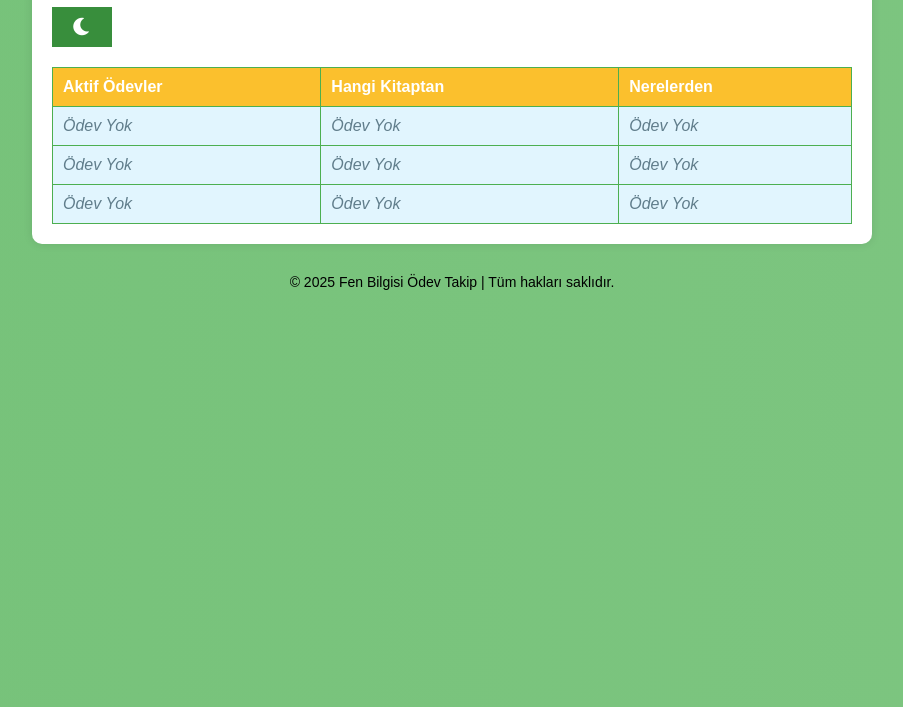
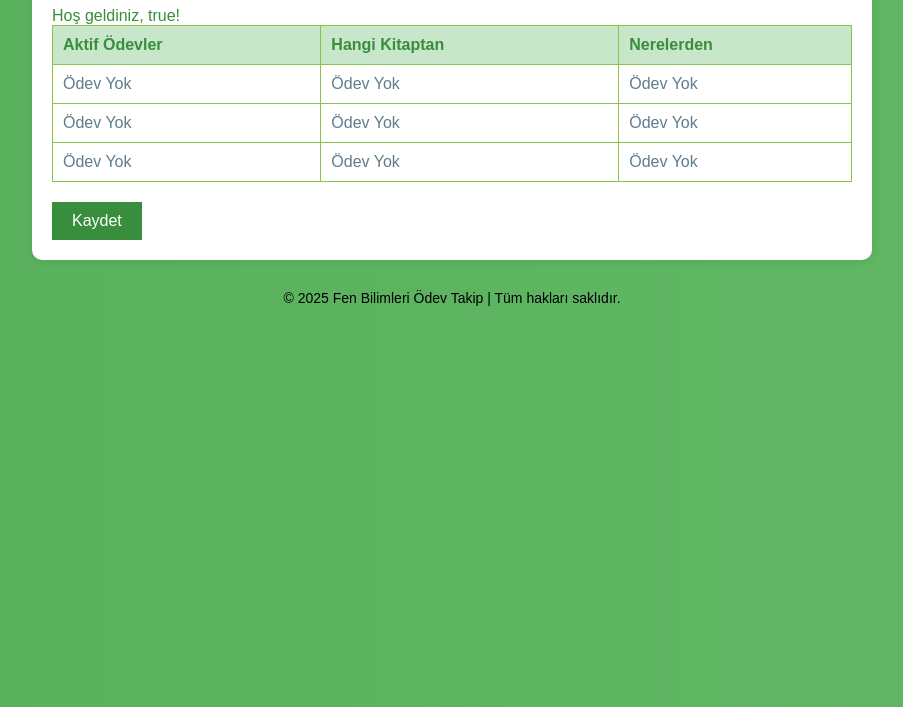
Before and after one commit to inan892/Inan-app.github.io, a plain HTML site: page fen.html in a window 1280 px wide. Shown: the part 93-800 px from the top of the page, without its empty margins (188-1091 px from the left). Drawn offline with Linux system fonts and the light colour scheme; sample sign-in values are in the browser's storage.

Commit message:
Update fen.html

```diff
--- a/fen.html
+++ b/fen.html
@@ -3,17 +3,74 @@
 <head>
     <meta charset="UTF-8">
     <meta name="viewport" content="width=device-width, initial-scale=1.0">
-    <title>Fen Bilgisi Ödev Takip Tablosu</title>
+    <title>Fen Bilimleri Ödev Takip Tablosu</title>
     <link rel="icon" href="favicon.ico" type="image/x-icon">
-    <!-- Font Awesome -->
     <link rel="stylesheet" href="https://cdnjs.cloudflare.com/ajax/libs/font-awesome/6.0.0-beta3/css/all.min.css">
     <style>
+        body {
+            font-family: Arial, sans-serif;
+            background: #e8f5e9; /* Yeşil tonları */
+            margin: 0;
+            padding: 0;
+            color: #333;
+        }
+
+        .container {
+            width: 80%;
+            margin: 0 auto;
+            padding: 20px;
+            background-color: #fff;
+            box-shadow: 0 2px 10px rgba(0, 0, 0, 0.1);
+            margin-top: 50px;
+            border-radius: 10px;
+        }
+
+        table {
+            width: 100%;
+            border-collapse: collapse;
+        }
+
+        th, td {
+            padding: 10px;
+            text-align: left;
+            border: 1px solid #8bc34a; /* Yeşil tonunda sınırlar */
+        }
+
+        th {
+            background-color: #c8e6c9; /* Açık yeşil */
+        }
+
+        td[contenteditable="true"] {
+            background-color: #e8f5e9;
+            cursor: pointer;
+        }
+
+        footer {
+            text-align: center;
+            margin-top: 50px;
+            font-size: 14px;
+        }
+
+        #saveButton {
+            padding: 10px 20px;
+            background-color: #388e3c; /* Yeşil buton */
+            color: white;
+            border: none;
+            cursor: pointer;
+            font-size: 16px;
+            margin-top: 20px;
+        }
+
+        #saveButton:hover {
+            background-color: #2e7d32; /* Koyu yeşil hover efekti */
+        }
+
         /* Renk Paleti */
         :root {
-            --primary-color: #4caf50; /* Yeşil Tema */
-            --secondary-color: #388e3c;
-            --accent-color: #fbc02d;
-            --background-light: #e3f2fd;
+            --primary-color: #388e3c; /* Yeşil Tema */
+            --secondary-color: #81c784;
+            --accent-color: #4caf50;
+            --background-light: #e8f5e9;
             --background-dark: #2c3e50;
             --text-light: #ffffff;
             --text-dark: #000000;
@@ -24,7 +81,7 @@
             font-family: Arial, sans-serif;
             margin: 0;
             padding: 0;
-            background: linear-gradient(270deg, #81c784, #66bb6a);
+            background: linear-gradient(270deg, #66bb6a, #43a047); /* Yeşil gradyanı */
             background-size: 400% 400%;
             animation: bgMove 10s infinite alternate;
             color: var(--primary-color);
@@ -34,19 +91,6 @@
         @keyframes bgMove {
             0% { background-position: 0% 50%; }
             100% { background-position: 100% 50%; }
-        }
-
-        /* Gece Modu Arka Plan Animasyonu */
-        @keyframes nightBackground {
-            0% {
-                background: linear-gradient(45deg, #2c3e50, #34495e, #7f8c8d, #95a5a6);
-            }
-            50% {
-                background: linear-gradient(45deg, #2f3640, #4e5d6c, #8e979f, #7f8c8d);
-            }
-            100% {
-                background: linear-gradient(45deg, #2c3e50, #34495e, #7f8c8d, #95a5a6);
-            }
         }
 
         .container {
@@ -79,70 +123,6 @@
             }
         }
 
-        /* Gece/Gündüz Modu */
-        body.dark-mode {
-            background: linear-gradient(45deg, #2c3e50, #34495e, #7f8c8d, #95a5a6);
-            animation: nightBackground 10s infinite alternate;
-            color: var(--text-light);
-        }
-
-        .container.dark-mode {
-            background-color: #34495e;
-        }
-
-        /* Tablo ve Butonlar */
-        table {
-            width: 100%;
-            border-collapse: collapse;
-            margin-top: 20px;
-        }
-
-        table, th, td {
-            border: 1px solid var(--primary-color);
-        }
-
-        th, td {
-            padding: 10px;
-            text-align: left;
-        }
-
-        th {
-            background: var(--accent-color);
-            color: var(--text-light);
-        }
-
-        td {
-            background-color: #bbdefb;
-        }
-
-        td.readonly {
-            background-color: #e1f5fe;
-            font-style: italic;
-        }
-
-        /* Gece/Gündüz Modu Butonu */
-        #mode-toggle {
-            background-color: var(--secondary-color);
-            color: var(--text-light);
-            padding: 10px 20px;
-            border: none;
-            cursor: pointer;
-            margin-top: 20px;
-            font-size: 20px;
-            transition: background-color 0.3s;
-            display: flex;
-            align-items: center;
-            justify-content: center;
-        }
-
-        #mode-toggle:hover {
-            background-color: #388e3c;
-        }
-
-        #mode-toggle .icon {
-            margin-right: 10px;
-        }
-
         footer {
             text-align: center;
             font-size: 14px;
@@ -150,26 +130,19 @@
             margin-top: 30px;
         }
 
-        /* Ödev Yok yazılarının renk düzeni */
         .readonly {
             color: var(--text-muted);
         }
 
-        body.dark-mode .readonly {
-            color: var(--text-dark);
-        }
-        p{
+        p {
             color: #000000;
         }
     </style>
 </head>
 <body>
     <div class="container">
-        <h1>Fen Bilgisi</h1>
-        <button id="mode-toggle">
-            <span id="mode-icon" class="fas fa-moon"></span> <!-- Başlangıçta ay simgesi -->
-        </button>
-
+        <h1>Fen Bilimleri Ödev Takip</h1>
+        <div id="welcomeMessage"></div>
         <table>
             <tr>
                 <th>Aktif Ödevler</th>
@@ -177,41 +150,81 @@
                 <th>Nerelerden</th>
             </tr>
             <tr>
-                <td class="readonly">Ödev Yok</td>
+                <td id="assignment1" class="readonly">Ödev Yok</td>
                 <td class="readonly">Ödev Yok</td>
                 <td class="readonly">Ödev Yok</td>
             </tr>
             <tr>
-                <td class="readonly">Ödev Yok</td>
+                <td id="assignment2" class="readonly">Ödev Yok</td>
                 <td class="readonly">Ödev Yok</td>
                 <td class="readonly">Ödev Yok</td>
             </tr>
             <tr>
-                <td class="readonly">Ödev Yok</td>
+                <td id="assignment3" class="readonly">Ödev Yok</td>
                 <td class="readonly">Ödev Yok</td>
                 <td class="readonly">Ödev Yok</td>
             </tr>
         </table>
+
+        <button id="saveButton">Kaydet</button>
     </div>
 
     <footer>
-        <p>&copy; 2025 Fen Bilgisi Ödev Takip | Tüm hakları saklıdır.</p>
+        <p>&copy; 2025 Fen Bilimleri Ödev Takip | Tüm hakları saklıdır.</p>
     </footer>
 
     <script>
-        // Gece/Gündüz Modu Değişimi
-        document.getElementById('mode-toggle').addEventListener('click', function () {
-            document.body.classList.toggle('dark-mode');
-            document.querySelector('.container').classList.toggle('dark-mode');
+        window.addEventListener('load', function() {
+            const loggedInUser = localStorage.getItem('loggedInUser');
+            const welcomeMessage = document.getElementById('welcomeMessage');
+            const saveButton = document.getElementById('saveButton');
 
-            let icon = document.getElementById('mode-icon');
-            if (document.body.classList.contains('dark-mode')) {
-                icon.classList.remove('fa-moon');
-                icon.classList.add('fa-sun'); // Gündüz simgesine geçiş
+            if (loggedInUser) {
+                welcomeMessage.textContent = `Hoş geldiniz, ${loggedInUser}!`;
+
+                // Sadece operatörlerin ödevleri değiştirmesine izin ver
+                if (loggedInUser === 'uras' || loggedInUser === 'inan') {
+                    document.getElementById('assignment1').contentEditable = true;
+                    document.getElementById('assignment2').contentEditable = true;
+                    document.getElementById('assignment3').contentEditable = true;
+
+                    // Kaydet butonunun etkinleştirilmesi
+                    saveButton.disabled = false;
+                } else {
+                    // Diğer kullanıcılar için kaydet butonunu devre dışı bırak
+                    saveButton.disabled = true;
+                }
             } else {
-                icon.classList.remove('fa-sun');
-                icon.classList.add('fa-moon'); // Gece simgesine geçiş
+                window.location.href = 'index.html'; // Giriş yapılmadıysa yönlendir
             }
+
+            // Ödevler kaydedildiğinde, localStorage'a kaydet
+            saveButton.addEventListener('click', function() {
+                if (loggedInUser === 'uras' || loggedInUser === 'inan') {
+                    // Ödevlerin içeriğini al
+                    const assignment1 = document.getElementById('assignment1').textContent;
+                    const assignment2 = document.getElementById('assignment2').textContent;
+                    const assignment3 = document.getElementById('assignment3').textContent;
+
+                    // Ödevleri localStorage'a kaydet
+                    localStorage.setItem('assignment1', assignment1);
+                    localStorage.setItem('assignment2', assignment2);
+                    localStorage.setItem('assignment3', assignment3);
+
+                    alert('Ödevler kaydedildi!');
+                } else {
+                    alert('Sadece operatörler bu işlemi yapabilir.');
+                }
+            });
+
+            // Sayfa yüklendiğinde, daha önce kaydedilen ödevleri yükle
+            const savedAssignment1 = localStorage.getItem('assignment1');
+            const savedAssignment2 = localStorage.getItem('assignment2');
+            const savedAssignment3 = localStorage.getItem('assignment3');
+
+            if (savedAssignment1) document.getElementById('assignment1').textContent = savedAssignment1;
+            if (savedAssignment2) document.getElementById('assignment2').textContent = savedAssignment2;
+            if (savedAssignment3) document.getElementById('assignment3').textContent = savedAssignment3;
         });
     </script>
 </body>
```
